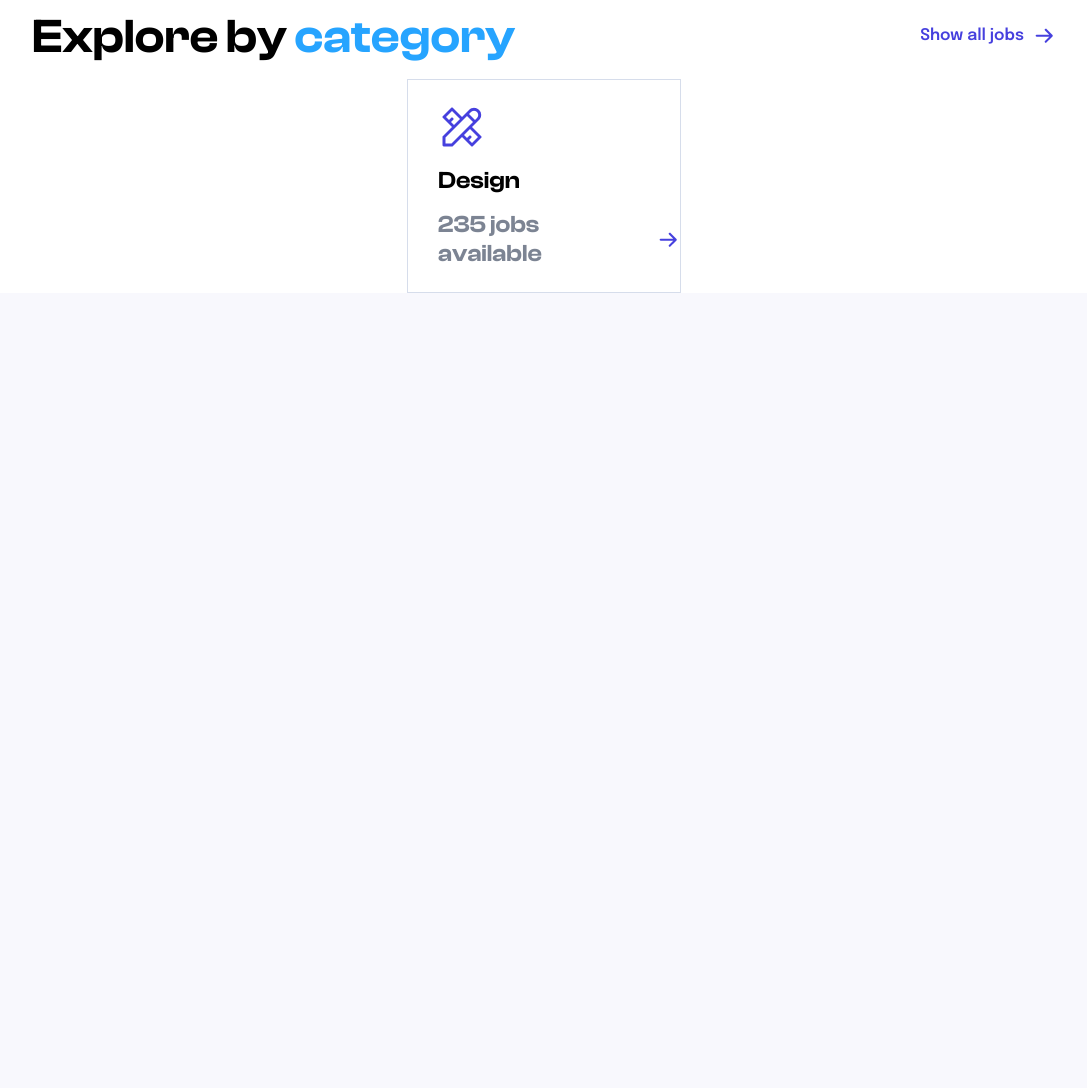
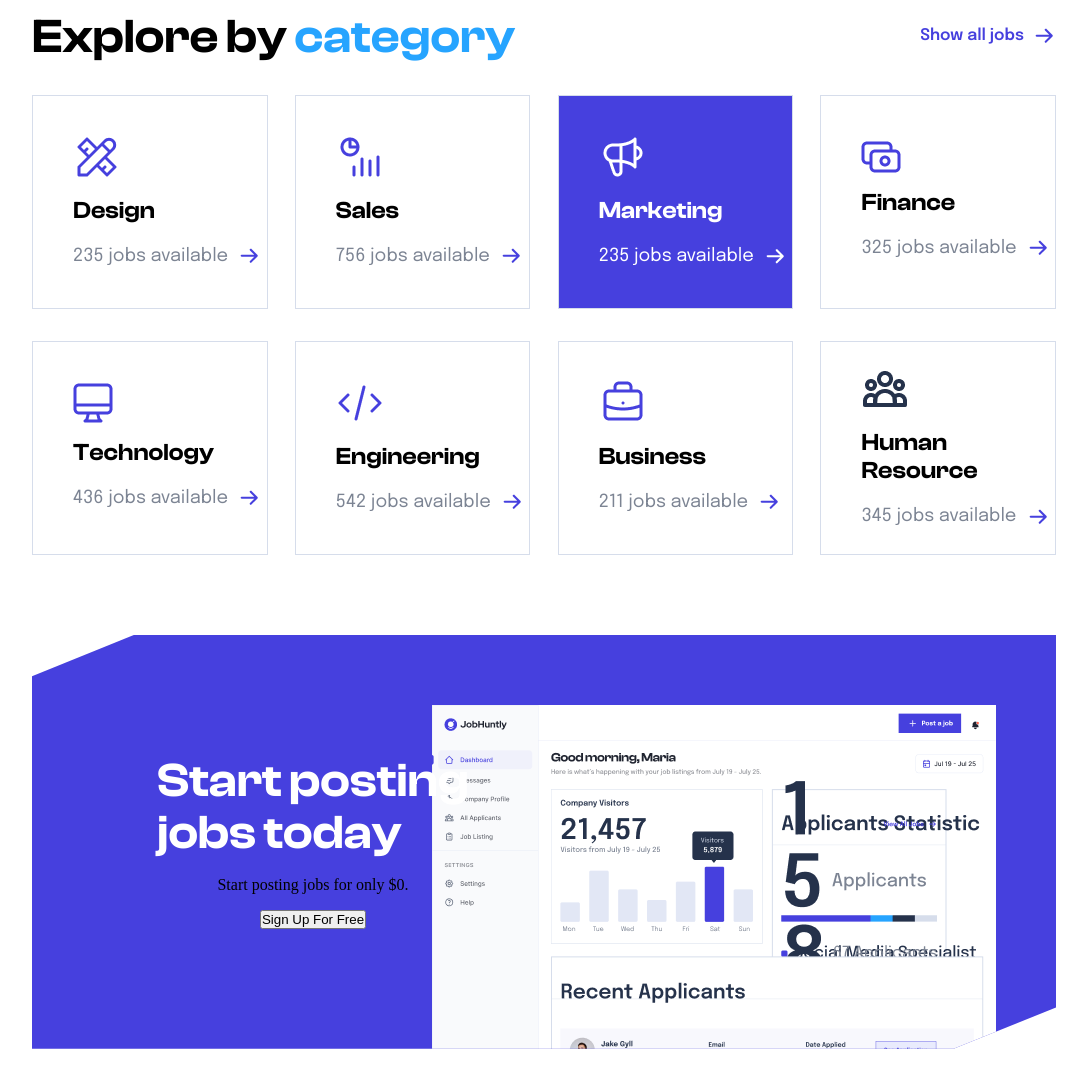
Before and after one commit to DanonymousCoder/Job-Hunting-Website, a plain HTML site: page index.html in a window 1280 px wide. Shown: the part 1060-2148 px from the top of the page, without its empty margins (96-1183 px from the left). Before the commit the page ends 1353 px from the top, so only its background shows below. Drawn offline with nearby package versions, Linux system fonts and the light colour scheme.

Commit message:
Updated styles in style.css and added new HTML elements in index.html

```diff
--- a/assets/styles/style.css
+++ b/assets/styles/style.css
@@ -289,9 +289,10 @@ nav ul > li > a {
 
   .illustr1 {
     position: absolute;
-    top: -300px;
+    top: -150px;
     right: 0;
-    width: 800px;
+    height: 200px;
+    width: 30%;
   }
 
   main .help {
@@ -299,6 +300,15 @@ nav ul > li > a {
     display: flex;
     flex-direction: column;
     gap: 1.3em;
+  }
+
+  .help p.head {
+    font-family: "Epilogue";
+    font-size: 18px;
+    font-weight: 500;
+    line-height: 28.8px;
+    text-align: left;
+    color: #202430;
   }
 
   .help p {
@@ -325,7 +335,7 @@ nav ul > li > a {
     width: 80%;
     display: flex;
     flex-direction: column;
-    gap: 1em;
+    gap: 2em;
     justify-content: center;
     align-items: center;
   }
@@ -365,6 +375,20 @@ nav ul > li > a {
     color: #4640DE;
   }
 
+  .explore .boxes {
+    display: flex;
+    flex-direction: column;
+    gap: 2em;
+    width: 100%;
+  }
+
+  .explore .boxes .row {
+    display: flex;
+    width: 100%;
+    justify-content: space-between;
+    flex-wrap: wrap;
+  }
+
   .explore .box {
     display: flex;
     flex-direction: column;
@@ -374,8 +398,22 @@ nav ul > li > a {
     border: 1px solid #D6DDEB;
     background-color: #FFFFFF;
     height: 214px;
-    width: 274px;
-    padding-left: 30px;
+    width: 23%;
+    padding-left: 40px;
+ }
+
+ .explore .box.hover {
+    background-color: #4640DE;
+    color: white !important;
+ }
+
+ .explore .box.hover .sub {
+    color: #FFFFFF;
+    font-family: "Epilogue";
+    font-size: 18px;
+    font-weight: 400;
+    line-height: 28.8px;
+    text-align: left;
  }
 
  .box p {
@@ -392,4 +430,56 @@ nav ul > li > a {
     align-items: center;
     justify-content: center;
     color: #7C8493;
+    font-family: "Epilogue";
+    font-size: 18px;
+    font-weight: 400;
+    line-height: 28.8px;
+    text-align: left;
  }
+
+ .cta {
+    width: 80%;
+    background-color: #4640DE;
+    clip-path: polygon(10% 0, 100% 0, 100% 90%, 90% 100%, 0% 100%, 0% 10%);
+    display: flex;
+    justify-content: center;
+    align-items: center;
+    padding: 30px 50px;
+    height: 414px;
+    margin-bottom: 100px;
+ }
+
+ .left {
+    width: 50%;
+    display: flex;
+    flex-direction: column;
+    justify-content: flex-start;
+    align-items: center;
+    gap: 1em;
+ }
+
+ .right {
+    width: 50%;
+    justify-content: flex-start;
+    align-items: flex-start;
+    position: relative;
+    z-index: -1;
+ }
+
+ .cta .left h2 {
+    font-family: "ClashDisplay-Variable";
+    font-size: 48px;
+    font-weight: 600;
+    line-height: 52.8px;
+    text-align: left;
+    color: #FFFFFF;
+ }
+
+ .right img {
+    position: absolute;
+    bottom: -207px;
+    object-position: center;
+    height: 344px;
+    right: 10px;
+    z-index: 100;
+ }
--- a/index.html
+++ b/index.html
@@ -169,14 +169,76 @@
 
                 <div class="boxes">
 
-                    <div class="box">
-                        <img src="./assets/images/design.png" alt="">
-                        <p>Design</p>
-                        <p class="sub">235 jobs available <img src="./assets/images/right-arr.png" alt=""></p>
+                    <div class="row">
+                        <div class="box">
+                            <img src="./assets/images/design.png" alt="">
+                            <p>Design</p>
+                            <p class="sub">235 jobs available <img src="./assets/images/right-arr.png" alt=""></p>
+                        </div>
+
+                        <div class="box">
+                            <img src="./assets/images/sales.png" alt="">
+                            <p>Sales</p>
+                            <p class="sub">756 jobs available <img src="./assets/images/right-arr.png" alt=""></p>
+                        </div>
+
+                        <div class="box hover">
+                            <img src="./assets/images/market.png" alt="">
+                            <p>Marketing</p>
+                            <p class="sub">235 jobs available <img src="./assets/images/w-r-arr.png" alt=""></p>
+                        </div>
+
+                        <div class="box">
+                            <img src="./assets/images/finance.png" alt="">
+                            <p>Finance</p>
+                            <p class="sub">325 jobs available <img src="./assets/images/right-arr.png" alt=""></p>
+                        </div>
+                    </div>
+
+                    <div class="row">
+                        <div class="box">
+                            <img src="./assets/images/tech.png" alt="">
+                            <p>Technology</p>
+                            <p class="sub">436 jobs available <img src="./assets/images/right-arr.png" alt=""></p>
+                        </div>
+
+                        <div class="box">
+                            <img src="./assets/images/eng.png" alt="">
+                            <p>Engineering</p>
+                            <p class="sub">542 jobs available <img src="./assets/images/right-arr.png" alt=""></p>
+                        </div>
+
+                        <div class="box">
+                            <img src="./assets/images/prof.png" alt="">
+                            <p>Business</p>
+                            <p class="sub">211 jobs available <img src="./assets/images/right-arr.png" alt=""></p>
+                        </div>
+
+                        <div class="box">
+                            <img src="./assets/images/human.png" alt="">
+                            <p>Human Resource</p>
+                            <p class="sub">345 jobs available <img src="./assets/images/right-arr.png" alt=""></p>
+                        </div>
                     </div>
 
                 </div>
             </div>
+
+            <!--
+                cta
+            -->
+
+            <div class="cta">
+                <div class="left">
+                    <h2>Start posting <br>jobs today</h2>
+                    <p>Start posting jobs for only $0.</p>
+                    <button>Sign Up For Free</button>
+                </div>
+                <div class="right">
+                    <img src="./assets/images/Dashboard Company.png" alt="">
+                </div>
+            </div>
+
 
         </main>
 
```
Also changed, not shown: assets/images/Dashboard Company.png (added), assets/images/eng.png (added), assets/images/finance.png (added), assets/images/human.png (added), assets/images/market.png (added), assets/images/prof.png (added), assets/images/sales.png (added), assets/images/tech.png (added), assets/images/w-r-arr.png (added).
